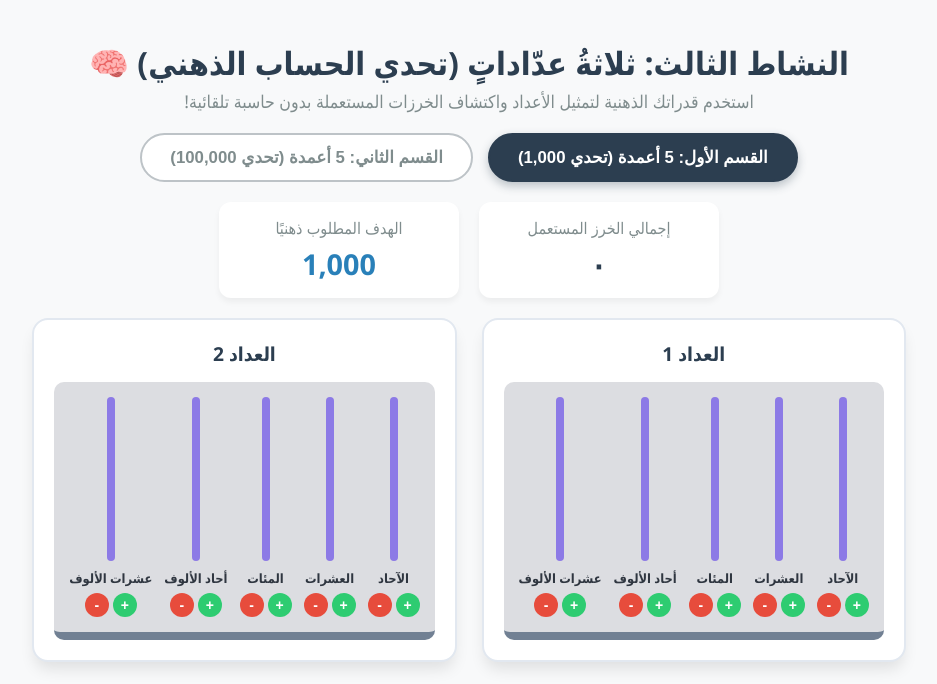
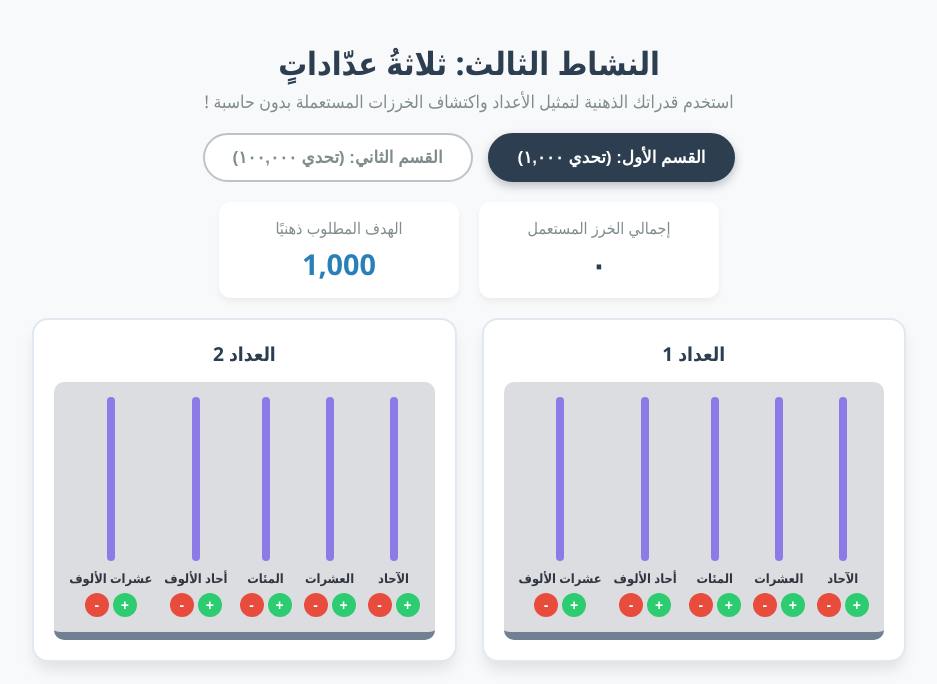
Before and after one commit to alnaqib0001-pn/place-value-game, a plain HTML site: page mawhiba-abacus/index.html in a window 1280 px wide. Shown: the top 684 px of the page, without its empty margins (171-1108 px from the left). Drawn offline with Linux system fonts and the light colour scheme.

Commit message:
Update index.html

```diff
--- a/mawhiba-abacus/index.html
+++ b/mawhiba-abacus/index.html
@@ -184,12 +184,12 @@
 </head>
 <body>
 
-    <h1>النشاط الثالث: ثلاثةُ عدّاداتٍ (تحدي الحساب الذهني) 🧠</h1>
-    <p class="subtitle">استخدم قدراتك الذهنية لتمثيل الأعداد واكتشاف الخرزات المستعملة بدون حاسبة تلقائية!</p>
+    <h1>النشاط الثالث: ثلاثةُ عدّاداتٍ  </h1>
+    <p class="subtitle">استخدم قدراتك الذهنية لتمثيل الأعداد واكتشاف الخرزات المستعملة بدون حاسبة !</p>
 
     <div class="tabs-nav">
-        <button class="tab-btn active" onclick="switchTab(1000)">القسم الأول: 5 أعمدة (تحدي 1,000)</button>
-        <button class="tab-btn" onclick="switchTab(100000)">القسم الثاني: 5 أعمدة (تحدي 100,000)</button>
+        <button class="tab-btn active" onclick="switchTab(1000)">القسم الأول:  (تحدي ١,٠٠٠)</button>
+        <button class="tab-btn" onclick="switchTab(100000)">القسم الثاني:  (تحدي ١٠٠,٠٠٠)</button>
     </div>
 
     <div class="dashboard">
```
